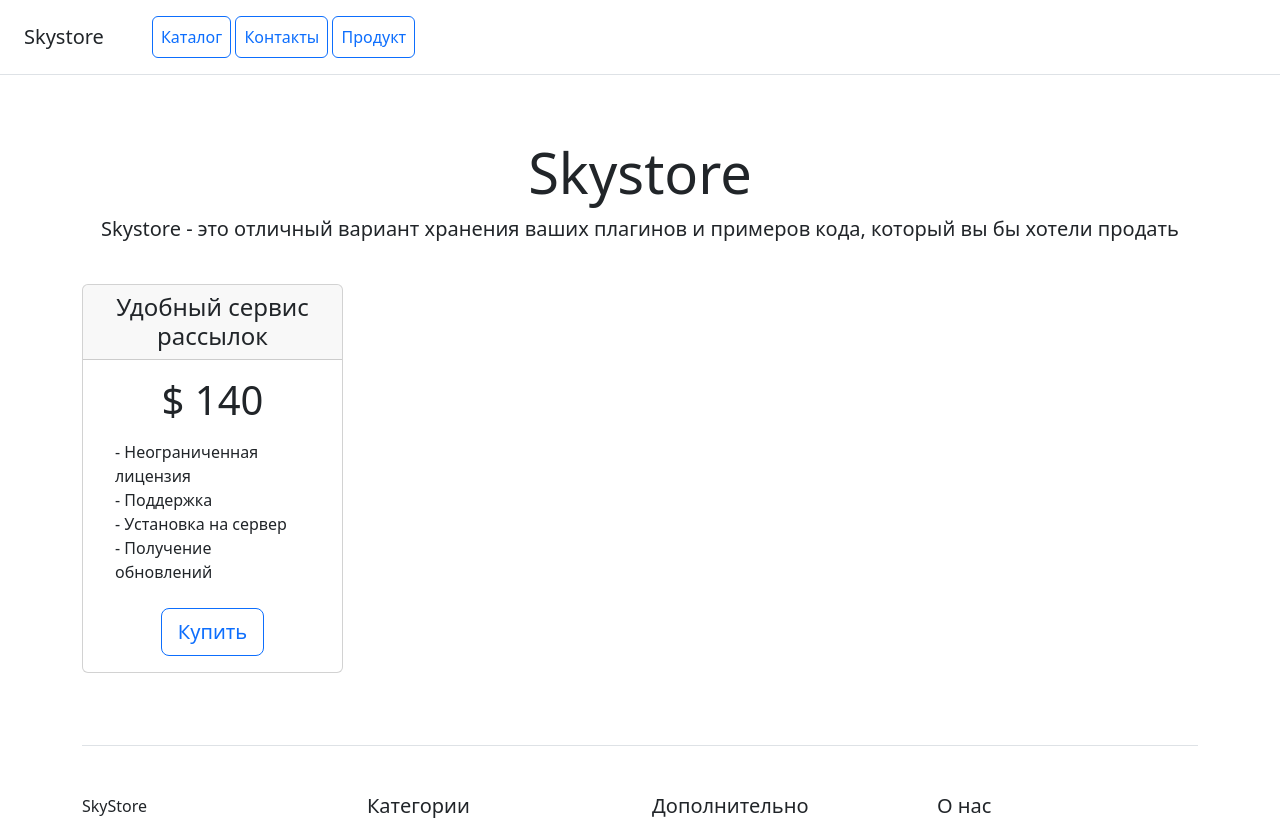
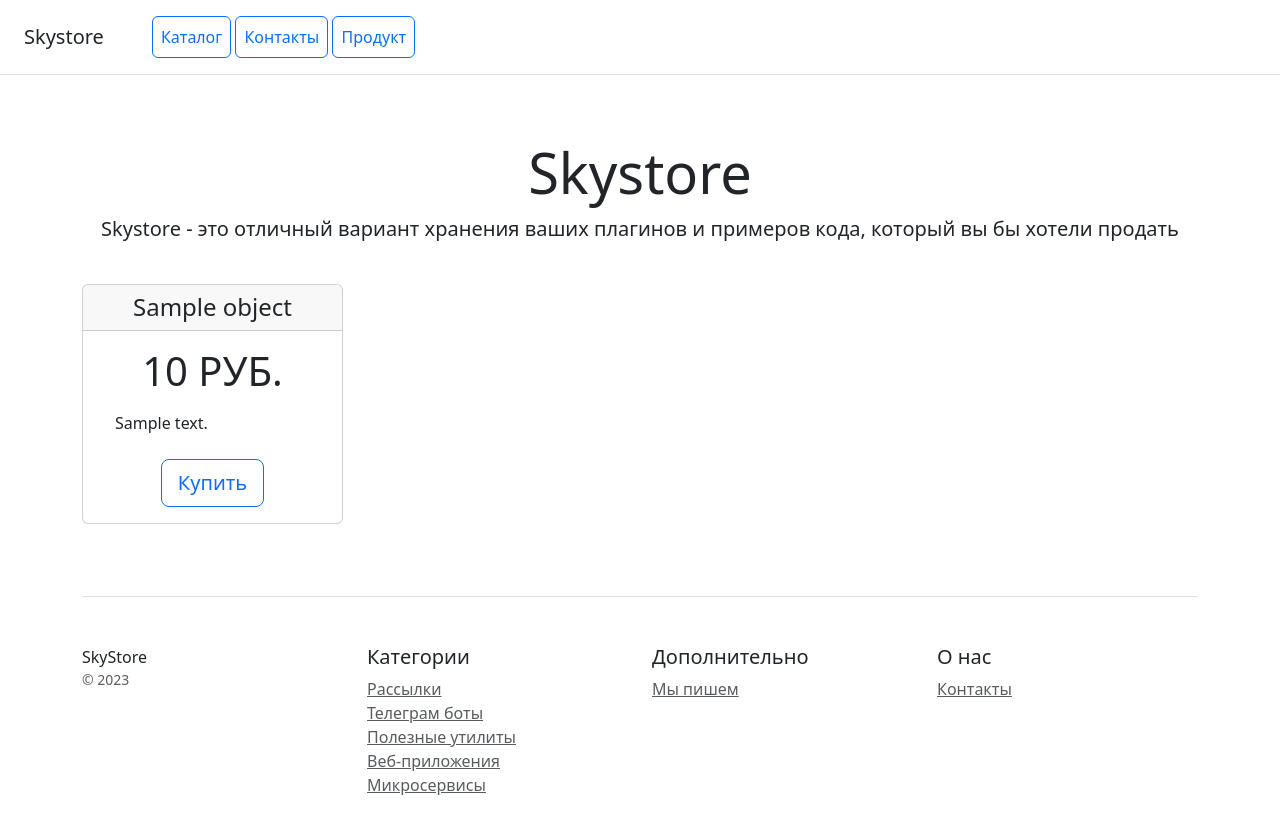
Before and after one commit to DanStaf/bootstrap, a Django app: template catalog/templates/catalog/home.html in a window 1280 px wide. Shown: the top 820 px of the page. After the commit the page ends 795 px from the top, so only its background shows below. Run offline with Django 3.2, Linux system fonts and the light colour scheme; the template is opened without the code that fills it: most values are stand-ins (such as "Sample title", 1, 10 or a date in 2020).

Commit message:
Home template show products list

```diff
--- a/catalog/templates/catalog/home.html
+++ b/catalog/templates/catalog/home.html
@@ -23,25 +23,26 @@
 </div>
 
 <div class="container">
+
     <div class="row text-center">
+        {% for object in objects %}
         <div class="col-3">
             <div class="card mb-4 box-shadow">
                 <div class="card-header">
-                    <h4 class="my-0 font-weight-normal">Удобный сервис рассылок</h4>
+                    <h4 class="my-0 font-weight-normal">{{ object.name }}</h4>
                 </div>
                 <div class="card-body">
-                    <h1 class="card-title pricing-card-title">$ 140</h1>
+                    <h1 class="card-title pricing-card-title">{{ object.order_price }} РУБ.</h1>
                     <ul class="list-unstyled mt-3 mb-4 text-start m-3">
-                        <li>- Неограниченная лицензия</li>
-                        <li>- Поддержка</li>
-                        <li>- Установка на сервер</li>
-                        <li>- Получение обновлений</li>
+                        <li>{{ object.description|slice:"0:100" }}</li>
                     </ul>
                     <button type="button" class="btn btn-lg btn-block btn-outline-primary">Купить</button>
                 </div>
             </div>
         </div>
+        {% endfor %}
     </div>
+
 
     <footer class="pt-4 my-md-5 pt-md-5 border-top">
         <div class="row">
--- a/catalog/views.py
+++ b/catalog/views.py
@@ -11,7 +11,10 @@ def home(request):
 
     #[print(item.pk) for item in Product.objects.all()]
 
-    return render(request, 'catalog/home.html')
+    data = {"objects": list_of_products}
+
+
+    return render(request, 'catalog/home.html', context=data)
 
 
 def contacts(request):
```
Also changed, not shown: readme.md.
